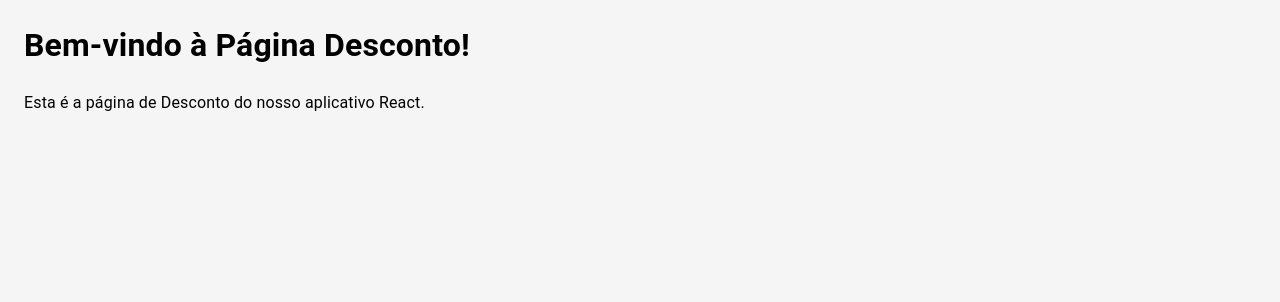
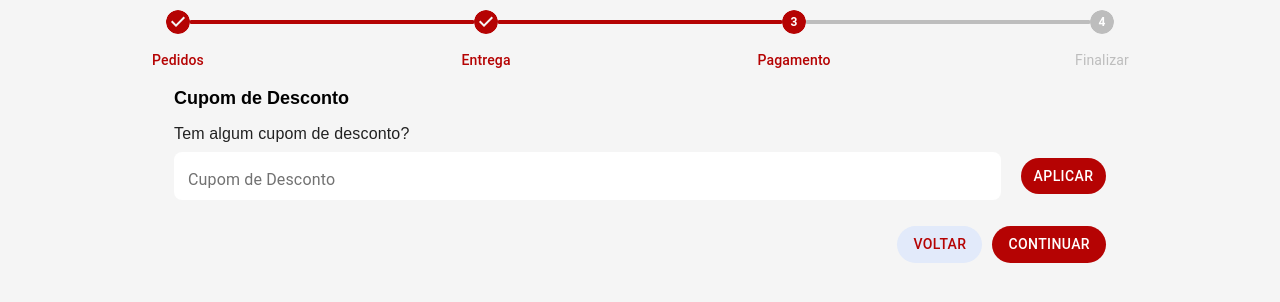
Before and after one commit to edjunior-nascimento/market-place-web, a React (Vite) app: page /desconto in a window 1280 px wide. Shown: the top 302 px of the page. Built offline with nearby package versions, Linux system fonts and the light colour scheme.

Commit message:
feat: criacao da tela de troco e desconto

```diff
--- a/src/pages/DescontoPage/index.tsx
+++ b/src/pages/DescontoPage/index.tsx
@@ -1,10 +1,42 @@
-import { Container } from "@mui/material";
+import { Box, Button, Checkbox, Container, FormControlLabel, TextField, Typography } from "@mui/material";
+import { InputStepper } from "../../components/feature/InputStepper";
+import { useState } from "react";
 
 export function DescontoPage() {
+
+  const [desconto, setDesconto] = useState<string>('');
+
   return (
-    <Container>
-      <h1>Bem-vindo à Página Desconto!</h1>
-      <p>Esta é a página de Desconto do nosso aplicativo React.</p>
+    <Container sx={{padding:'10px'}}>
+      <InputStepper posicao={2}></InputStepper>
+      <Box
+        sx={{
+          display: 'flex',
+          flexDirection: 'column',
+          gap: '10px',
+          px: {xs: '0px', md: '150px'},
+        }}
+      >
+        <Box sx={{ display: 'flex', flexDirection: 'column', gap:'10px'}}>
+          <Box>
+            <Typography py={2} variant="h5">Cupom de Desconto</Typography>
+            <Typography variant="subtitle1" lineHeight={1}>Tem algum cupom de desconto?</Typography>
+          </Box>
+
+          <Box sx={{display:"flex", flexDirection:'row', gap:'20px', alignItems:'center'}}>
+            <TextField fullWidth label="Cupom de Desconto" id="desconto" value={desconto?desconto:''} onChange={(e) => setDesconto(e.target.value)}/>
+            <Button variant="contained" >Aplicar</Button>
+          </Box>
+
+
+        </Box>
+
+        <Box sx={{display:'flex', flexDirection: 'row', justifyContent: {xs: 'space-between',md:'flex-end'}, gap:'10px'}} mt={2}>
+          <Button variant="contained" color="primary"  sx={{background:'#E2EAFA', color: '#B50303', '&:hover': {background:'#E2EAFA'}}}>Voltar</Button>
+          <Button variant="contained">Continuar</Button>
+        </Box>
+
+      </Box>
     </Container>
   );
 }
--- a/src/pages/PagamentoPage/index copy.tsx
+++ b/src/pages/PagamentoPage/index.tsx
@@ -24,7 +24,7 @@ export function PagamentoPage() {
       >
         <Box sx={{ display: 'flex', flexDirection: 'column', gap:'10px'}}>
 
-          <Typography py={2} variant="h5">Endereço de Entrega</Typography>
+          <Typography py={2} variant="h5">Forma de Pagamento</Typography>
 
           <Box sx={{ display: 'flex', flexDirection: {xs: 'column', md: 'row'}, gap:'10px'}}>
 
--- a/src/pages/TrocoPage/index.tsx
+++ b/src/pages/TrocoPage/index.tsx
@@ -1,10 +1,44 @@
-import { Container } from "@mui/material";
+import { Box, Button, Checkbox, Container, FormControlLabel, TextField, Typography } from "@mui/material";
+import { InputStepper } from "../../components/feature/InputStepper";
+import { useState } from "react";
 
 export function TrocoPage() {
+
+  const [troco, setTroco] = useState<number>(0);
+
   return (
-    <Container>
-      <h1>Bem-vindo à Página troco!</h1>
-      <p>Esta é a página de troco do nosso aplicativo React.</p>
+    <Container sx={{padding:'10px'}}>
+      <InputStepper posicao={2}></InputStepper>
+      <Box
+        sx={{
+          display: 'flex',
+          flexDirection: 'column',
+          gap: '10px',
+          px: {xs: '0px', md: '150px'},
+        }}
+      >
+        <Box sx={{ display: 'flex', flexDirection: 'column', gap:'10px'}}>
+          <Box>
+            <Typography py={2} variant="h5">Troco</Typography>
+            <Typography variant="subtitle1" lineHeight={1}>Informe o valor caso precise de troco</Typography>
+          </Box>
+
+          <Box>
+            <TextField fullWidth label="Troco" id="troco" value={troco?troco:''} onChange={(e) => setTroco(Number(e.target.value))}/>
+            <Box sx={{display: 'flex', justifyContent:'flex-end'}}>
+              <FormControlLabel control={<Checkbox />} label="Não Precisa de Troco" />
+            </Box>
+          </Box>
+
+
+        </Box>
+
+        <Box sx={{display:'flex', flexDirection: 'row', justifyContent: {xs: 'space-between',md:'flex-end'}, gap:'10px'}} mt={2}>
+          <Button variant="contained" color="primary"  sx={{background:'#E2EAFA', color: '#B50303', '&:hover': {background:'#E2EAFA'}}}>Voltar</Button>
+          <Button variant="contained">Continuar</Button>
+        </Box>
+
+      </Box>
     </Container>
   );
 }
--- a/src/router.tsx
+++ b/src/router.tsx
@@ -2,12 +2,12 @@ import { BrowserRouter, Route, Routes } from "react-router-dom";
 import { ComercioPage } from "./pages/ComercioPage";
 import { ProdutoPage } from "./pages/ProdutoPage";
 import { PedidoPage } from "./pages/PedidoPage";
-import { TrocoPage } from "./pages/TrocoPage";
 import { DescontoPage } from "./pages/DescontoPage";
 import { FinalizacaoPage } from "./pages/FinalizacaoPage";
 import { ConfirmacaoPage } from "./pages/ConfirmacaoPage";
 import { EntregaPage } from "./pages/EntregaPage";
-import { PagamentoPage } from "./pages/PagamentoPage/index copy";
+import { PagamentoPage } from "./pages/PagamentoPage";
+import { TrocoPage } from "./pages/TrocoPage";
 
 function RouterApp(){
     return(
```
